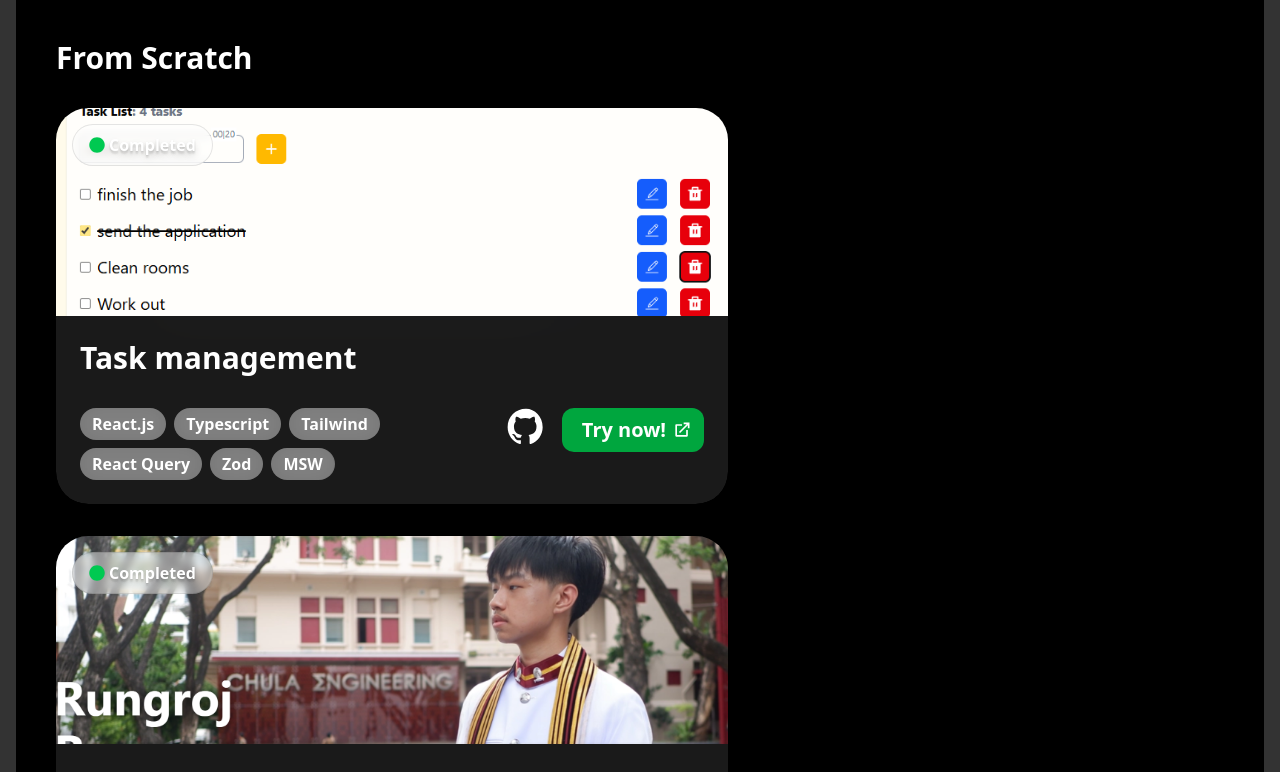
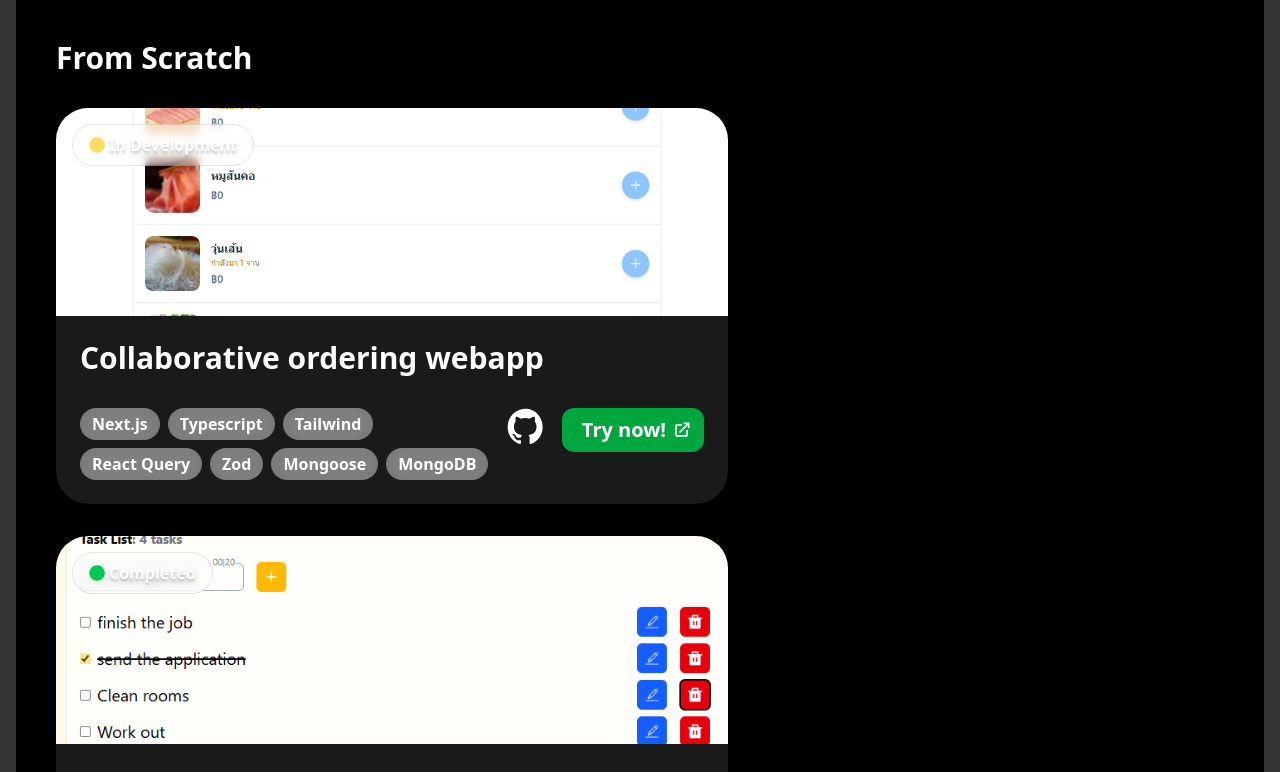
Before and after one commit to Imperator7/portfolio-next, a Next.js app: page / in a window 1280 px wide. Shown: the part 1258-2030 px from the top of the page. Built offline with nearby package versions, Linux system fonts and the light colour scheme.

Commit message:
chore: add group ordering project

```diff
--- a/layout/Projects.jsx
+++ b/layout/Projects.jsx
@@ -4,6 +4,25 @@ import Section from '@/components/Section'
 import Project from '../components/Project'
 
 const projects = [
+  {
+    name: 'Collaborative ordering webapp',
+    img: 'picture/group-ordering.png',
+    description:
+      "A collaborative ordering webapp that has 'Incoming Orders' tracker which syncs table-wide data to alert users of items already being incoming.",
+    type: 'From Scratch',
+    stack: [
+      'Next.js',
+      'Typescript',
+      'Tailwind',
+      'React Query',
+      'Zod',
+      'Mongoose',
+      'MongoDB',
+    ],
+    link: 'https://group-ordering.vercel.app/menu?sessionId=693832a3dca0be8fb74a549e&table=2',
+    github: 'https://github.com/Imperator7/Group-ordering',
+    stage: 'In Development',
+  },
   {
     name: 'Task management',
     img: 'picture/task-management.png',
@@ -22,7 +41,7 @@ const projects = [
     stack: ['Next.js', 'Typescript', 'Tailwind', 'responsive', 'Figma'],
     link: 'https://space-tour-figma-based.vercel.app/',
     github: 'https://github.com/Imperator7/space-tour-figma-based',
-    stage: 'In Development',
+    stage: 'Completed',
   },
   {
     name: 'Portfolio by Next',
```
Also changed, not shown: public/picture/group-ordering.png (added).
